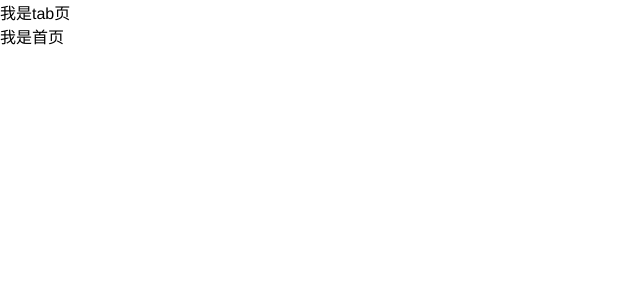
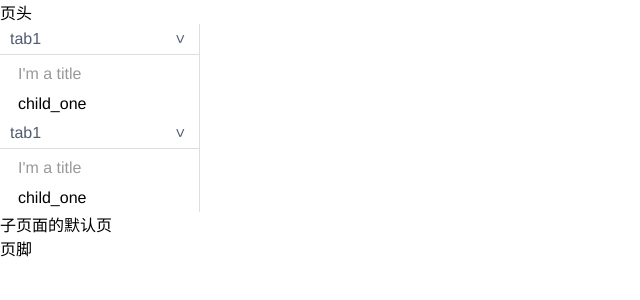
Before and after one commit to Negronis/FcadminV3, a Vue app: page / in a window 1280 px wide. Shown: the top 300 px of the page, without its empty margins (0-640 px from the left). Built offline with nearby package versions, Linux system fonts and the light colour scheme; sample sign-in values are in the browser's storage.

Commit message:
Wrote a tab's component
2021年2月19日10:25:32
fixed 404's no inject BUG

```diff
--- a/src/App.vue
+++ b/src/App.vue
@@ -42,5 +42,7 @@ html {
   font-family: Avenir, Helvetica, Arial, sans-serif;
   padding: 0;
   margin: 0;
+  /* color:#fff; */
+  /* background:#000; */
 }
 </style>
--- a/src/views/container/index/index.vue
+++ b/src/views/container/index/index.vue
@@ -1,5 +1,5 @@
 <template>
-  <div>我是首页</div>
+  <div>子页面的默认页</div>
 </template>
 <script>
 import {
--- a/src/views/error/404.vue
+++ b/src/views/error/404.vue
@@ -7,21 +7,25 @@
 <script>
 import {
   reactive,
-  ref,
-  compouted,
-  onMounted,
+  inject,
   defineComponent,
   onUnmounted,
 } from "vue";
-import common from '@/privateUtil/util.js';
 export default defineComponent({
   setup(props, ctx) {
+    let common = inject("$Com");
+    onUnmounted(()=>{
+      clearInterval(state.timeNum);
+      state.timeNum = null;
+    })
     let state = reactive({
-      timer:5
+      timer:5,
+      timeNum:null
     })
-    setInterval(()=>{
+    state.timeNum = setInterval(()=>{
       state.timer -- ;
       if(state.timer <= 0){
+        clearInterval(state.timeNum);
         common.rLink('/')
       }
     },1000)
--- a/src/views/main/components/tab/index.vue
+++ b/src/views/main/components/tab/index.vue
@@ -1,30 +1,58 @@
 <template>
-  <teleport
-    v-if="show"
-    to="body"
-  >
-    <div class="loading">
-      loding...
-    </div>
-  </teleport>
+  <div class="fcadmin-tab">
+    <tabChild
+      v-for="(item) in tabDataList"
+      :key="item['id']"
+      :tabObj="item"
+      :blockHeight = "blockHeight"
+    ></tabChild>
+  </div>
 </template>
 <script>
 import { defineComponent, reactive } from "vue";
+import tabChild from "./tabChild";
 export default defineComponent({
+  components: {
+    tabChild,
+  },
+  props: {
+    tabList: {
+      type: Array,
+      default: [],
+    },
+  },
   setup(props, ctx) {
-    let showModel = () => {
-      state.show = true;
-    };
-    let hideModel = () => {
-      state.show = false;
-      props.parentNodeDom.parentElement.removeChild(props.parentNodeDom);
+    let handlerData = (arr) => {
+      return arr.map((e, i) => {
+        if (typeof e["id"] === "undefined") {
+          e["id"] = i + 1;
+        }
+        if (e["child"]) {
+          e["child"].map((el, ind) => {
+            if (typeof el["id"] === "undefined") {
+              el["id"] = ind + 1;
+            }
+          });
+        }
+        return e;
+      });
     };
     let state = reactive({
-      show: false,
-      showModel,
-      hideModel,
+      tabDataList: handlerData(props.tabList),
+      blockHeight:props.tabList.length * 30 + 30 + 4
     });
     return state;
   },
 });
 </script>
+<style>
+.fcadmin-tab {
+  border-right: 1px solid #dcdee2;
+  width: 200px;
+  box-sizing: border-box;
+  /* height: 500px; */
+  /* position: fixed;
+  z-index: 9999;
+  right: 100px; */
+}
+</style>
--- /dev/null
+++ b/src/views/main/components/tab/tabChild.vue
@@ -0,0 +1,88 @@
+<template>
+  <div :style="{height: blockHeight + 'px'}" :class="'fcadmin-tab-child ' + isClickTab">
+    <div class="fcadmin-tab-child-bar" @click="tabHandler(tabObjData['link'])">
+      <div class="fcadmin-tab-child-content">{{tabObjData['title']}}</div>
+      <div class="fcadmin-tab-child-rightArrow" :style="{transform:tabClick ? 'rotate(270deg) translate(-4px,2px)' : 'rotate(90deg) translateX(-5px)'}">&#62;</div>
+    </div>
+    <tablChildSmallTwo v-for="(item) in tabObjData['child']"
+    :key="item['id']" :tabDepChildObj="item">
+    </tablChildSmallTwo>
+  </div>
+</template>
+<script>
+import { defineComponent, reactive, inject } from "vue";
+import tablChildSmallTwo from "./tabChildSmall";
+export default defineComponent({
+  components: {
+    tablChildSmallTwo,
+  },
+  props:{
+    tabObj:{
+      default:{},
+      type:Object
+    },
+    blockHeight:{
+      type:Number,
+      default:"auto"
+    }
+  },
+  setup(props, ctx) {
+    const com = inject("$Com");
+    function tabHandler(link){
+      state.tabClick = !state.tabClick;
+      if(state.tabClick){
+        state.isClickTab = "click-tab";
+      }else{
+        state.isClickTab = "";
+      }
+      if(link){
+        com.routelink(link);
+      }
+    }
+    let state = reactive({
+      tabHandler:tabHandler,
+      tabObjData:props.tabObj,
+      tabClick:false,
+      isClickTab:""
+    })
+    return state;
+  },
+});
+</script>
+<style>
+.click-tab{
+  height:32px !important;
+  box-sizing: border-box;
+}
+.fcadmin-tab-child {
+  cursor: pointer;
+  width: 100%;
+  line-height: 30px;
+  text-indent: 10px;
+  box-sizing: border-box;
+  transition: .2s linear height;
+  overflow: hidden;
+}
+.fcadmin-tab-child-bar {
+  width: 100%;
+  box-sizing: border-box;
+  position: relative;
+  color:#515a6e;
+  transition: .3s linear color;
+  border-bottom:1px solid #dcdee2;
+}
+.fcadmin-tab-child-bar:hover {
+   color:#2d8cf0;
+}
+.fcadmin-tab-child-content {
+  width: 90%;
+  overflow: hidden;
+  height: 30px;
+}
+.fcadmin-tab-child-rightArrow {
+  position: absolute;
+  right: 10px;
+  top: 0px;
+  transition: .2s linear transform;
+}
+</style>
--- /dev/null
+++ b/src/views/main/components/tab/tabChildSmall.vue
@@ -0,0 +1,55 @@
+<template>
+  <div class="fcadmin-tab-child-child-parent">
+    <div class="fcadmin-tab-child-child-title" v-if="tabDepChildObj['textTitle']">{{tabDepChildObj['textTitle']}}</div>
+    <div @click="childLinkFunc(tabDepChildObj['link'])" class="fcadmin-tab-child-child-item">{{tabDepChildObj['title']}}</div>
+  </div>
+</template>
+<script>
+import { defineComponent, inject, reactive } from "vue";
+export default defineComponent({
+  props:{
+    tabDepChildObj:{
+      type:Object,
+      default:{}
+    }
+  },
+  setup(props, ctx) {
+    const com = inject("$Com");
+    let childLinkFunc = function(link){
+      if(link){
+        com.routelink(link);
+      }
+    }
+    let state = reactive({
+      tabDepChildObj:props.tabDepChildObj,
+      childLinkFunc:childLinkFunc
+    })
+    return state;
+  },
+});
+</script>
+<style>
+.fcadmin-tab-child-child-parent {
+  width: 96%;
+  box-sizing: border-box;
+  margin-left: 4%;
+  margin-top: 4px;
+  cursor: pointer;
+}
+.fcadmin-tab-child-child-item {
+  height: 30px;
+  width: 100%;
+  box-sizing: border-box;
+  line-height: 30px;
+  color: #000;
+  transition: 0.2s linear color;
+}
+.fcadmin-tab-child-child-item:hover{
+  color:#2d8cf0;
+}
+.fcadmin-tab-child-child-title {
+  color: #999;
+  height: 30px;
+  line-height: 30px;
+}
+</style>
--- a/src/views/main/index.vue
+++ b/src/views/main/index.vue
@@ -1,21 +1,48 @@
 <template>
   <div>
+    页头
     <div>
-      <Tab></Tab>
+      <Tab :tabList="tabList"></Tab>
     </div>
     <router-view></router-view>
+    页脚
   </div>
 </template>
 <script>
 import { reactive, defineComponent, inject } from "vue";
-import Tab from "./components/tab/tab.js";
+import Tab from "./components/tab/index.vue";
 export default defineComponent({
   components: {
     Tab,
   },
   setup(props, ctx) {
+    let list = [
+      {
+        title: "tab1",
+        child: [
+          {
+            title: "child_one",
+            textTitle: "I'm a title ",
+            link:"/asdasd"
+          },
+        ],
+      },
+      {
+        title: "tab1",
+        link: "/",
+        child: [
+          {
+            title: "child_one",
+            textTitle: "I'm a title ",
+            link:"/func"
+          },
+        ],
+      },
+    ];
+    let state = reactive({
+      tabList: list,
+    });
+    return state;
   },
 });
 </script>
-<style>
-</style>
```
Also changed, not shown: 1 other file (tests, documents, lock files or other folders).
